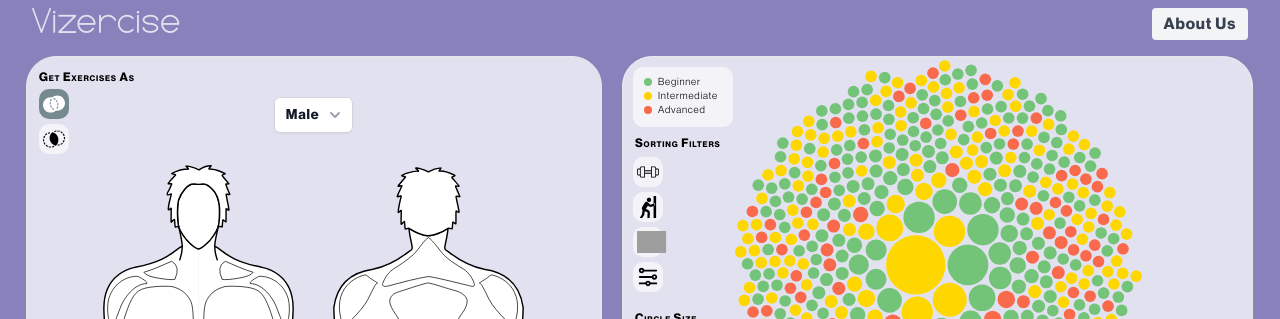
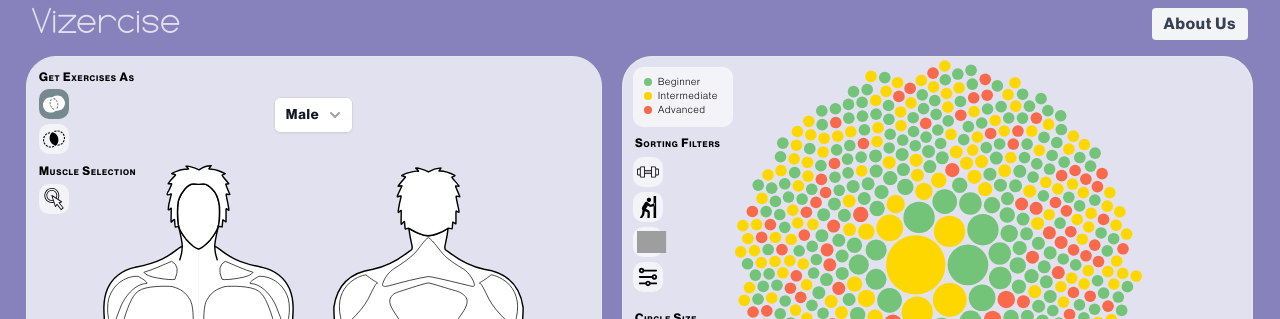
Before and after one commit to ernum/Vizercise, a Next.js app: page / in a window 1280 px wide. Shown: the top 319 px of the page. Built offline with nearby package versions, Linux system fonts and the light colour scheme; grey boxes are pictures that could not be loaded.

Commit message:
feat: Add (de)select all functionality

```diff
--- a/src/components/BodySection.js
+++ b/src/components/BodySection.js
@@ -3,8 +3,12 @@ import Script from "next/script";
 import BodyButton from "./Buttons";
 import { useEffect, useState } from "react";
 import ReactDOMServer from "react-dom/server";
-import { GetExerciseById, createExplainTextNoD3,
-  createButtonNoD3, createButtonImage } from "./Functions";
+import {
+  GetExerciseById,
+  createExplainTextNoD3,
+  createButtonNoD3,
+  createButtonImage,
+} from "./Functions";
 import { musclesConst, allMuscles, colourPalette } from "@/public/musclesConst";
 
 export default function BodySection(props) {
@@ -36,12 +40,15 @@ export default function BodySection(props) {
   }, []);
 
   useEffect(() => {
-    props.selectedMuscles.forEach((element) => {
-      selectHelper(element)
+    allMuscles.forEach((muscle) => {
+      selectHelper(muscle)
         .transition()
         .ease(d3.easeLinear)
         .duration(200)
-        .style("stroke-width", "3")
+        .style(
+          "stroke-width",
+          props.selectedMuscles.includes(muscle) ? "4" : "1"
+        )
         .style("cursor", "pointer");
     });
   }, [props.selectedMuscles]);
@@ -601,40 +608,46 @@ export default function BodySection(props) {
 
   // Switch font, fill & image colors on click
   function selectionButtonClickHandler(e) {
-    if ((e.target.id === "unionButton" &&
-    props.selectionScheme === "Intersection")) {
+    if (
+      e.target.id === "unionButton" &&
+      props.selectionScheme === "Intersection"
+    ) {
       props.onSelectionSchemeButtonClick();
-      d3.select("#unionText")
-        .style("fill", "white");
-      d3.select("#intersectionText")
-        .style("fill", "black");
+      d3.select("#unionText").style("fill", "white");
+      d3.select("#intersectionText").style("fill", "black");
       d3.select("#unionButton")
         .attr("cursor", "default")
         .attr("fill", "DarkSlateGray");
       d3.select("#intersectionButton")
         .attr("cursor", "pointer")
         .attr("fill", "white");
-      d3.select("#unionImage")
-        .classed("filter-white", true)
-      d3.select("#intersectionImage")
-        .classed("filter-white", false)
-    } else if (e.target.id === "intersectionButton" &&
-    props.selectionScheme === "Union") {
+      d3.select("#unionImage").classed("filter-white", true);
+      d3.select("#intersectionImage").classed("filter-white", false);
+    } else if (
+      e.target.id === "intersectionButton" &&
+      props.selectionScheme === "Union"
+    ) {
       props.onSelectionSchemeButtonClick();
-      d3.select("#intersectionText")
-        .style("fill", "white")
-      d3.select("#unionText")
-        .style("fill", "black")
+      d3.select("#intersectionText").style("fill", "white");
+      d3.select("#unionText").style("fill", "black");
       d3.select("#intersectionButton")
         .attr("cursor", "default")
         .attr("fill", "DarkSlateGray");
-      d3.select("#unionButton")
-        .attr("cursor", "pointer")
-        .attr("fill", "white");
-      d3.select("#intersectionImage")
-        .classed("filter-white", true)
-      d3.select("#unionImage")
-        .classed("filter-white", false)
+      d3.select("#unionButton").attr("cursor", "pointer").attr("fill", "white");
+      d3.select("#intersectionImage").classed("filter-white", true);
+      d3.select("#unionImage").classed("filter-white", false);
+    } else if (
+      e.target.id === "muscleSelectionButton" &&
+      props.selectOrDeselect === "Deselect"
+    ) {
+      props.onMuscleSelectionButtonClick();
+      d3.select("#muscleSelectionText").text("Select All Muscles");
+    } else if (
+      e.target.id === "muscleSelectionButton" &&
+      props.selectOrDeselect === "Select"
+    ) {
+      props.onMuscleSelectionButtonClick();
+      d3.select("#muscleSelectionText").text("Deselect Muscles");
     }
   }
 
@@ -643,50 +656,50 @@ export default function BodySection(props) {
     let expandWidth, textToAppend, button, font_color, y, id;
     if (e.target.id === "intersectionButton") {
       expandWidth = 100;
-      textToAppend = "Intersection"
-      button = d3.select("#intersectionButton")
-      font_color = props.selectionScheme === "Intersection"
-        ? "white"
-        : "black";
+      textToAppend = "Intersection";
+      button = d3.select("#intersectionButton");
+      font_color = props.selectionScheme === "Intersection" ? "white" : "black";
       y = 73;
       id = "intersectionText";
-    } else {
+    } else if (e.target.id === "unionButton") {
       expandWidth = 75;
-      textToAppend = "Union"
+      textToAppend = "Union";
       button = d3.select("#unionButton");
-      font_color = props.selectionScheme === "Union"
-        ? "white"
-        : "black";
+      font_color = props.selectionScheme === "Union" ? "white" : "black";
       y = 38;
       id = "unionText";
+    } else if (e.target.id === "muscleSelectionButton") {
+      expandWidth = 130;
+      textToAppend =
+        props.selectOrDeselect === "Select"
+          ? "Select All Muscles"
+          : "Deselect Muscles";
+      button = d3.select("#unionButton");
+      font_color = "black";
+      y = 132;
+      id = "muscleSelectionText";
     }
 
-    d3.select(e.target)
-      .transition()
-      .duration(100)
-      .attr("width", expandWidth);
+    d3.select(e.target).transition().duration(100).attr("width", expandWidth);
 
-    d3.select('#selectionButtonContainer')
-      .append('text').text(textToAppend)
+    d3.select("#selectionButtonContainer")
+      .append("text")
+      .text(textToAppend)
       .style("fill", font_color)
       .style("font", "10px NeueHaasDisplay")
-      .style("cursor", "default")
       .attr("id", id)
       .attr("class", "selectionButtonText")
-      .attr('x', 45)
-      .attr('y', y)
+      .attr("x", 45)
+      .attr("y", y)
       .attr("pointer-events", "none")
-      .style("animation", "fadein 0.5s")
+      .style("animation", "fadein 0.5s");
   }
 
   function mouseLeaveHandler(e) {
-    d3.select(e.target)
-      .transition()
-      .duration(200)
-      .attr("width", 30);
+    d3.select(e.target).transition().duration(200).attr("width", 30);
     d3.select("#selectionButtonContainer")
       .selectAll(".selectionButtonText")
-        .remove();
+      .remove();
   }
 
   return (
@@ -702,16 +715,78 @@ export default function BodySection(props) {
           optionText={isMale ? femaleString : maleString}
         />
       </div>
-      <svg className="-translate-y-6" id="selectionButtonContainer" width={120} height={86}>
+      <svg
+        className="-translate-y-6"
+        id="selectionButtonContainer"
+        width={150}
+        height={200}
+      >
         {createExplainTextNoD3(121, 16, "Get Exercises As", 12, 12, 12, "left")}
-        {createButtonNoD3("unionButton", 12, 20, 30, 30, "DarkSlateGray",
-        selectionButtonClickHandler, null, "default", mouseEnterHandler, mouseLeaveHandler)}
-        {createButtonImage("unionImage", 16, 24,
-        "/icons/union.svg", 22, 1)}
-        {createButtonNoD3("intersectionButton", 12, 55, 30, 30, "white",
-        selectionButtonClickHandler, null, "pointer", mouseEnterHandler, mouseLeaveHandler)}
-        {createButtonImage("intersectionImage", 16, 59,
-        "/icons/intersection.svg", 22, 1)}
+        {createButtonNoD3(
+          "unionButton",
+          12,
+          20,
+          30,
+          30,
+          "DarkSlateGray",
+          selectionButtonClickHandler,
+          null,
+          "default",
+          mouseEnterHandler,
+          mouseLeaveHandler
+        )}
+        {createButtonImage("unionImage", 16, 24, "/icons/union.svg", 22, 1)}
+        {createButtonNoD3(
+          "intersectionButton",
+          12,
+          55,
+          30,
+          30,
+          "white",
+          selectionButtonClickHandler,
+          null,
+          "pointer",
+          mouseEnterHandler,
+          mouseLeaveHandler
+        )}
+        {createButtonImage(
+          "intersectionImage",
+          16,
+          59,
+          "/icons/intersection.svg",
+          22,
+          1
+        )}
+        {createExplainTextNoD3(
+          125,
+          106,
+          "Muscle Selection",
+          12,
+          106,
+          12,
+          "left"
+        )}
+        {createButtonNoD3(
+          "muscleSelectionButton",
+          12,
+          115,
+          30,
+          30,
+          "white",
+          selectionButtonClickHandler,
+          null,
+          "pointer",
+          mouseEnterHandler,
+          mouseLeaveHandler
+        )}
+        {createButtonImage(
+          "muscleSelectionImage",
+          16,
+          119,
+          "/icons/select.svg",
+          22,
+          1
+        )}
       </svg>
       <div id="toolTipFront">{drawFront()}</div>
       <div id="toolTipBack">{drawBack()}</div>
--- a/src/components/CirclePacking.js
+++ b/src/components/CirclePacking.js
@@ -480,7 +480,7 @@ export default function CirclePacking(props) {
 
               const listItems = muscles.map((muscle) => {
                 return (
-                  <li className="ml-6" key={muscle}>
+                  <li className="ml-6 mr-2" key={muscle}>
                     {muscle}
                   </li>
                 );
--- a/src/pages/index.js
+++ b/src/pages/index.js
@@ -5,13 +5,18 @@ import CirclePacking from "@/src/components/CirclePacking";
 import Detail from "../components/ExerciseDetail";
 import Presenter from "../components/Presenter";
 import About from "./about";
+import { allMuscles } from "../../public/musclesConst";
 
 export default function Home() {
   const selectionSchemeTexts = ["Union", "Intersection"];
   const [exerciseSelected, setExerciseSelected] = useState(null);
   const [selectedExercises, setSelectedExercises] = useState([]);
   const [selectedMuscles, setSelectedMuscles] = useState([]);
-  const [muscleSelectionScheme, setMuscleSelectionScheme] = useState(selectionSchemeTexts[0]);
+  const [muscleSelectionScheme, setMuscleSelectionScheme] = useState(
+    selectionSchemeTexts[0]
+  );
+  const [muscleSelectOrDeselect, setMuscleSelectOrDeselect] =
+    useState("Select");
 
   const [idFromSetId, setnewId] = useState();
   const [isClosed, setIsClosed] = useState();
@@ -65,6 +70,12 @@ export default function Home() {
       : setMuscleSelectionScheme(selectionSchemeTexts[0]);
   }
 
+  function applyMuscleSelectionFunctionality() {
+    muscleSelectOrDeselect === "Select"
+      ? (setSelectedMuscles(allMuscles), setMuscleSelectOrDeselect("Deselect"))
+      : (setSelectedMuscles([]), setMuscleSelectOrDeselect("Select"));
+  }
+
   return (
     <div className="font-[NeueHaasDisplay] tracking-wider">
       {/* Title and Button */}
@@ -100,6 +111,8 @@ export default function Home() {
             onClick={onMuscleClicked}
             onSelectionSchemeButtonClick={switchMuscleSelectionScheme}
             selectionScheme={muscleSelectionScheme}
+            onMuscleSelectionButtonClick={applyMuscleSelectionFunctionality}
+            selectOrDeselect={muscleSelectOrDeselect}
             selectedMuscles={selectedMuscles}
             selectedExercises={selectedExercises}
           />
```
Also changed, not shown: public/icons/select.svg (added).
